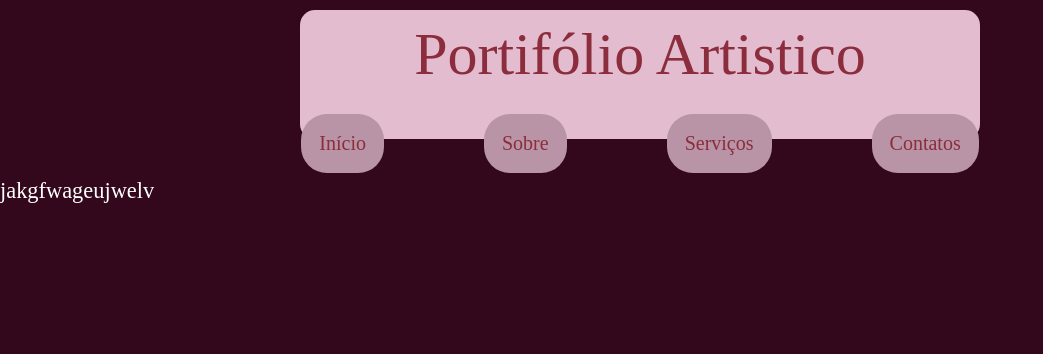
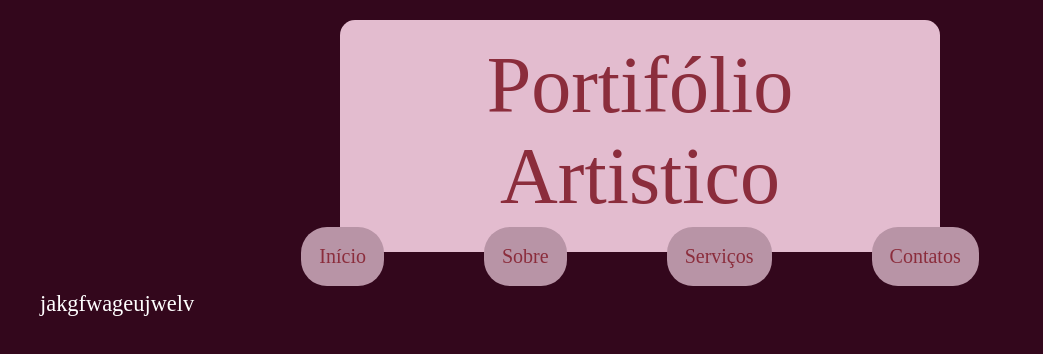
Before and after one commit to AgataQuadros/ProjetoDesenvolvimentoWeb, a plain HTML site: page aula010_projeto_trabalho/index.html in a window 1280 px wide. Shown: the whole page, without its empty margins (0-1043 px from the left). Drawn offline with Linux system fonts and the light colour scheme; a web font is replaced by a local one.

Commit message:
Projeto - Margens

```diff
--- a/aula010_projeto_trabalho/css/estilo.css
+++ b/aula010_projeto_trabalho/css/estilo.css
@@ -7,11 +7,12 @@
 
 body {
     background-color: #33071C;
+    margin: 20px 40px 20px 40px;
 }
 
 header {
     flex: 1 1 calc(50% - 20px);
-    padding: 10px 20px 50px 20px; margin: 10px 300px -30px 300px;
+    padding: 20px 10px 30px 10px; margin: 10px 300px -30px 300px;
     text-align: center;
     border-radius: 15px;
     background-color: #e3bccf;
@@ -21,7 +22,7 @@ header {
 header h1 {
     font-family: "Mea Culpa", serif;
     font-weight: 400;
-    font-size: 60px;
+    font-size: 80px;
 }
 
 nav {
```
Also changed, not shown: aula010_projeto_trabalho/index.html (+0 -1 lines).
